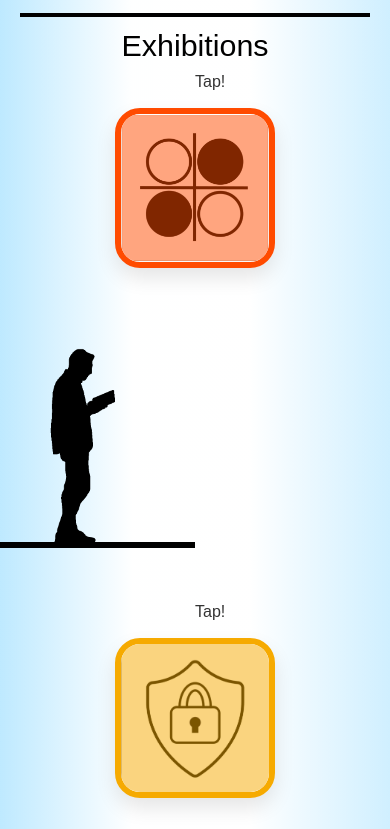
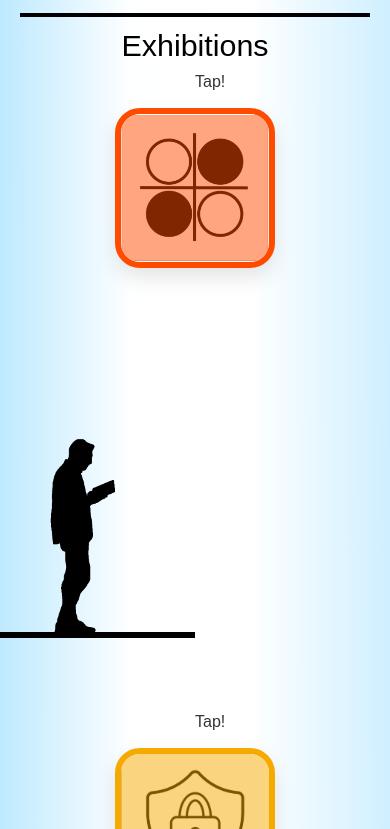
Before and after one commit to Ratstar216/ap-mayfes-2026, a Next.js app: page / in a window 390 px wide. Shown: the part 975-1804 px from the top of the page. Built offline with nearby package versions, Linux system fonts and the light colour scheme; a web font is replaced by a local one.

Commit message:
fix: adjust exhibition-block for small screens

```diff
--- a/src/app/globals.css
+++ b/src/app/globals.css
@@ -422,9 +422,8 @@ button {
   }
 
   .exhibition-block {
-    min-height: 430px;
-    margin-bottom: 100px;
-    /*初期値 180px*/
+    min-height: 520px;
+    margin-bottom: 120px;
   }
 
   .floor-platform {
@@ -441,6 +440,8 @@ button {
     top: 160px;
     left: 50% !important;
     right: auto !important;
+    width: calc(100vw - 32px);
+    padding: 28px;
     transform: translateX(-50%);
   }
 
--- a/src/app/page.tsx
+++ b/src/app/page.tsx
@@ -305,7 +305,6 @@ export default function Home() {
                 initial={false}
                 animate={{
                   opacity: activePanel === item.id ? 1 : 0,
-                  y: activePanel === item.id ? 0 : 12,
                   pointerEvents: activePanel === item.id ? "auto" : "none",
                 }}
                 transition={{ duration: 0.2 }}
```
